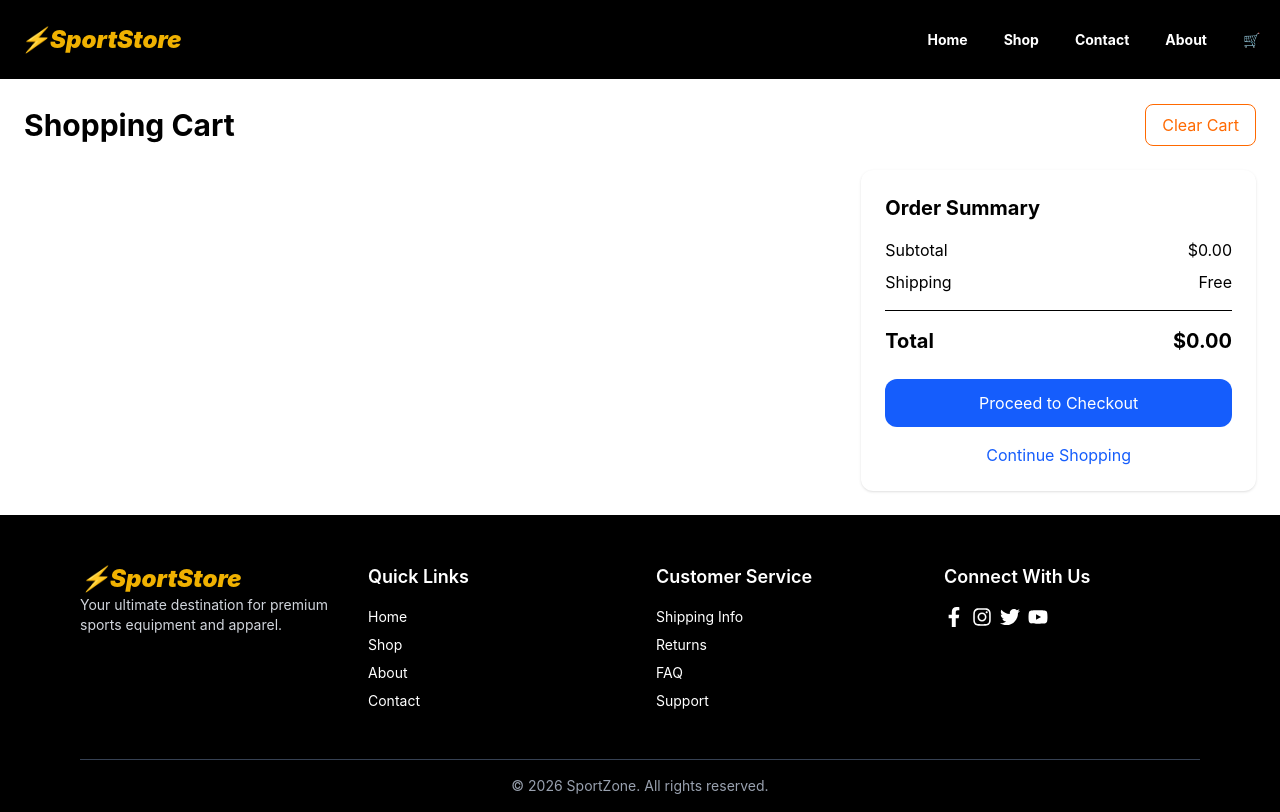
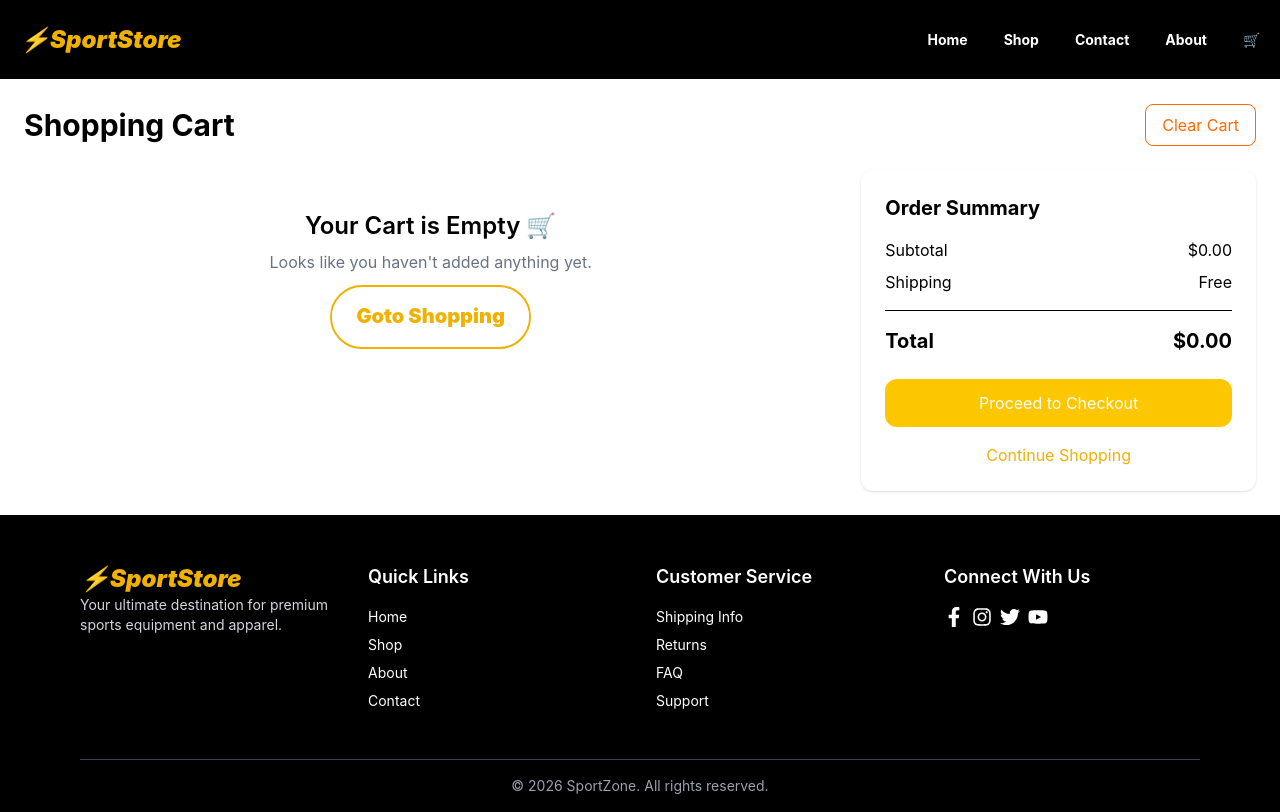
Before and after one commit to Bishal2223/SportStore, a React (Vite) app: page /cart in a window 1280 px wide. Built offline with nearby package versions, Linux system fonts and the light colour scheme.

Commit message:
added cart empty message

```diff
--- a/src/pages/Cart.jsx
+++ b/src/pages/Cart.jsx
@@ -1,6 +1,7 @@
 import React from 'react'
 import { useCart } from '../context/CartContext'
 import { Link } from 'react-router-dom'
+import Button from '../components/Button'
 
 const Cart = () => {
   const { cart, removeFromCart, updateQty, clearCart } = useCart()
@@ -25,7 +26,18 @@ const Cart = () => {
       <div className="grid md:grid-cols-3 gap-6">
         {/* Cart Items */}
         <div className="md:col-span-2 space-y-4">
-          {cart.map((item) => (
+          {cart.length === 0?(
+            <div className="text-center py-10">
+              <h2 className="text-2xl font-semibold mb-2">Your Cart is Empty 🛒</h2>
+              <p className="text-gray-500 mb-4">
+                Looks like you haven't added anything yet.
+              </p>
+
+              <Link to="/shop" className='border-2 border-yellow-500 py-5 rounded-full'>
+                <Button value="Goto Shopping"/>
+              </Link>
+            </div>
+          ): (cart.map((item) => (
             <div
               key={item.id}
               className="flex gap-4 bg-white p-4 rounded-xl shadow"
@@ -67,7 +79,7 @@ const Cart = () => {
                 ${(item.price * item.qty).toFixed(2)}
               </div>
             </div>
-          ))}
+          )))}
         </div>
 
         {/* Summary */}
@@ -89,13 +101,13 @@ const Cart = () => {
             <span>${subtotal.toFixed(2)}</span>
           </div>
 
-          <button className="w-full mt-6 bg-blue-600 text-white py-3 rounded-xl">
+          <button className="w-full mt-6 bg-yellow-400 text-white py-3 rounded-xl">
             Proceed to Checkout
           </button>
 
           <Link
             to="/shop"
-            className="block text-center text-blue-600 mt-4"
+            className="block text-center text-yellow-500 mt-4"
           >
             Continue Shopping
           </Link>
```
